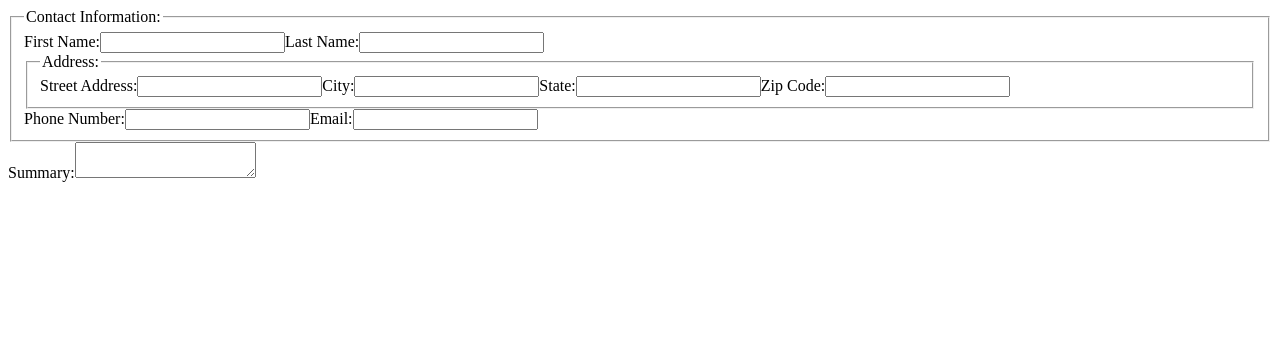
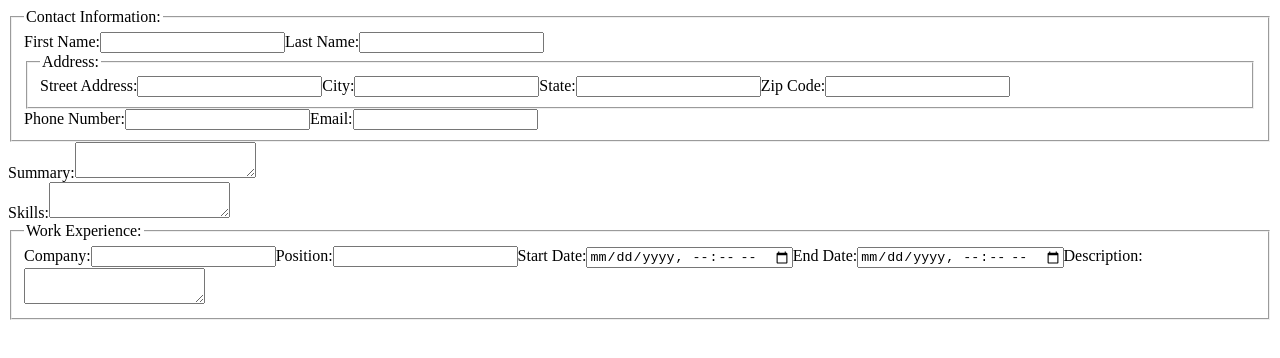
Before and after one commit to olsenjames1116/cv-application, a React (Create React App) app: page / in a window 1280 px wide. Shown: the top 358 px of the page. Built offline with nearby package versions, Linux system fonts and the light colour scheme.

Commit message:
Work input is displayed to the page

```diff
--- a/src/components/Input.js
+++ b/src/components/Input.js
@@ -1,17 +1,17 @@
 import React from 'react';
 import ContactInput from './ContactInput';
 import SummaryInput from './SummaryInput';
+import SkillsInput from './SkillsInput';
+import WorkInput from './WorkInput';
 
 export default class Input extends React.Component {
-    constructor() {
-        super();
-    }
-
     render() {
         return (
             <form>
                 <ContactInput />
                 <SummaryInput />
+                <SkillsInput />
+                <WorkInput />
             </form>
         );
     }
--- /dev/null
+++ b/src/components/SkillsInput.js
@@ -0,0 +1,12 @@
+import React from "react";
+
+export default class SkillsInput extends React.Component {
+    render() {
+        return (
+            <div>
+                <label htmlFor='skills'>Skills:</label>
+                <textarea id='skills'></textarea>
+            </div>
+        );
+    }
+}
--- /dev/null
+++ b/src/components/WorkInput.js
@@ -0,0 +1,23 @@
+import React from "react";
+
+export default class WorkInput extends React.Component {
+    render() {
+        return (
+            <fieldset>
+                <legend>Work Experience:</legend>
+                <div>
+                    <label htmlFor='company'>Company:</label>
+                    <input type='text' id='company'></input>
+                    <label htmlFor='position'>Position:</label>
+                    <input type='text' id='position'></input>
+                    <label htmlFor='startDate'>Start Date:</label>
+                    <input type='datetime-local' id='startDate'></input>
+                    <label htmlFor='endDate'>End Date:</label>
+                    <input type='datetime-local' id='endDate'></input>
+                    <label htmlFor='description'>Description:</label>
+                    <textarea id='description'></textarea>
+                </div>
+            </fieldset>
+        );
+    }
+}
```
